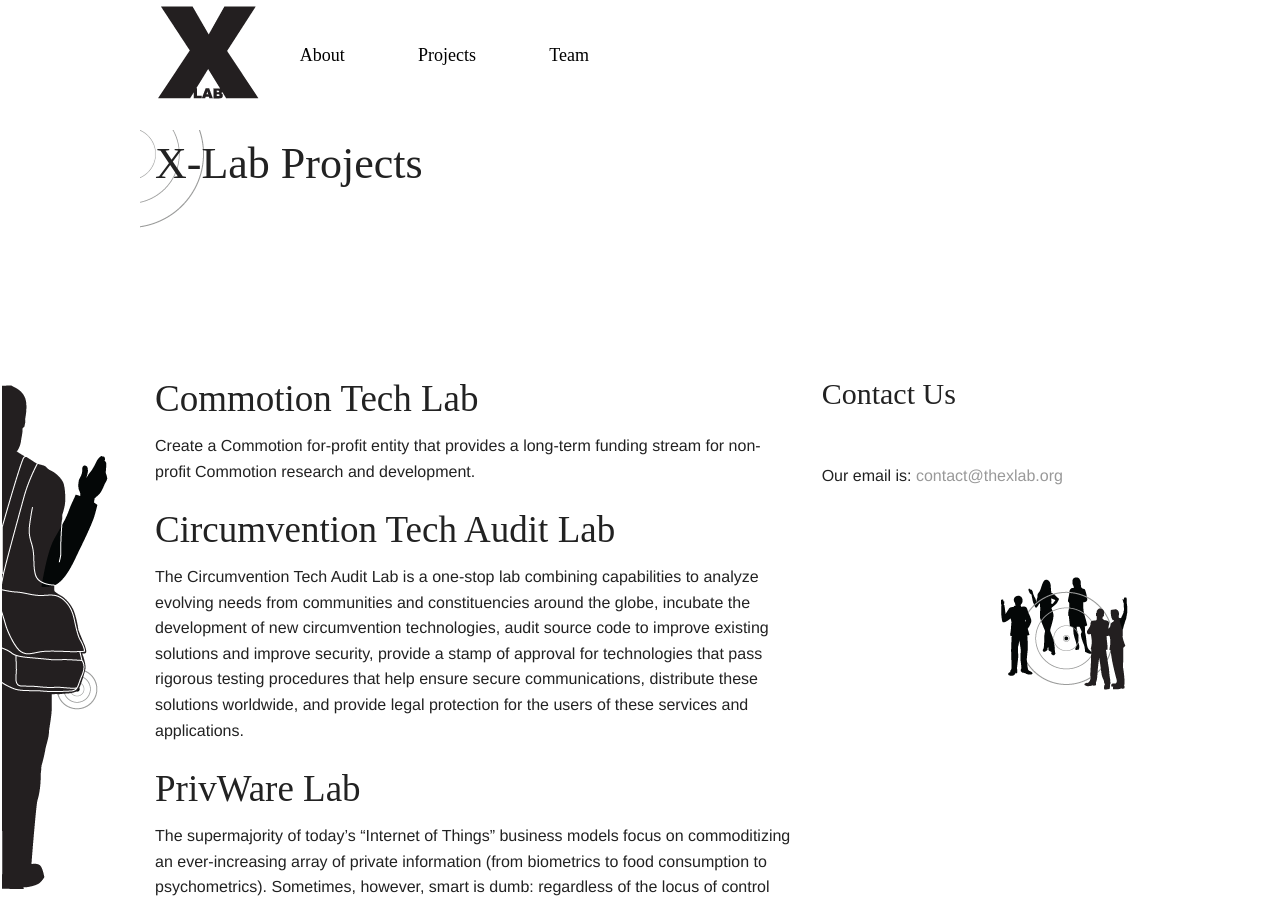
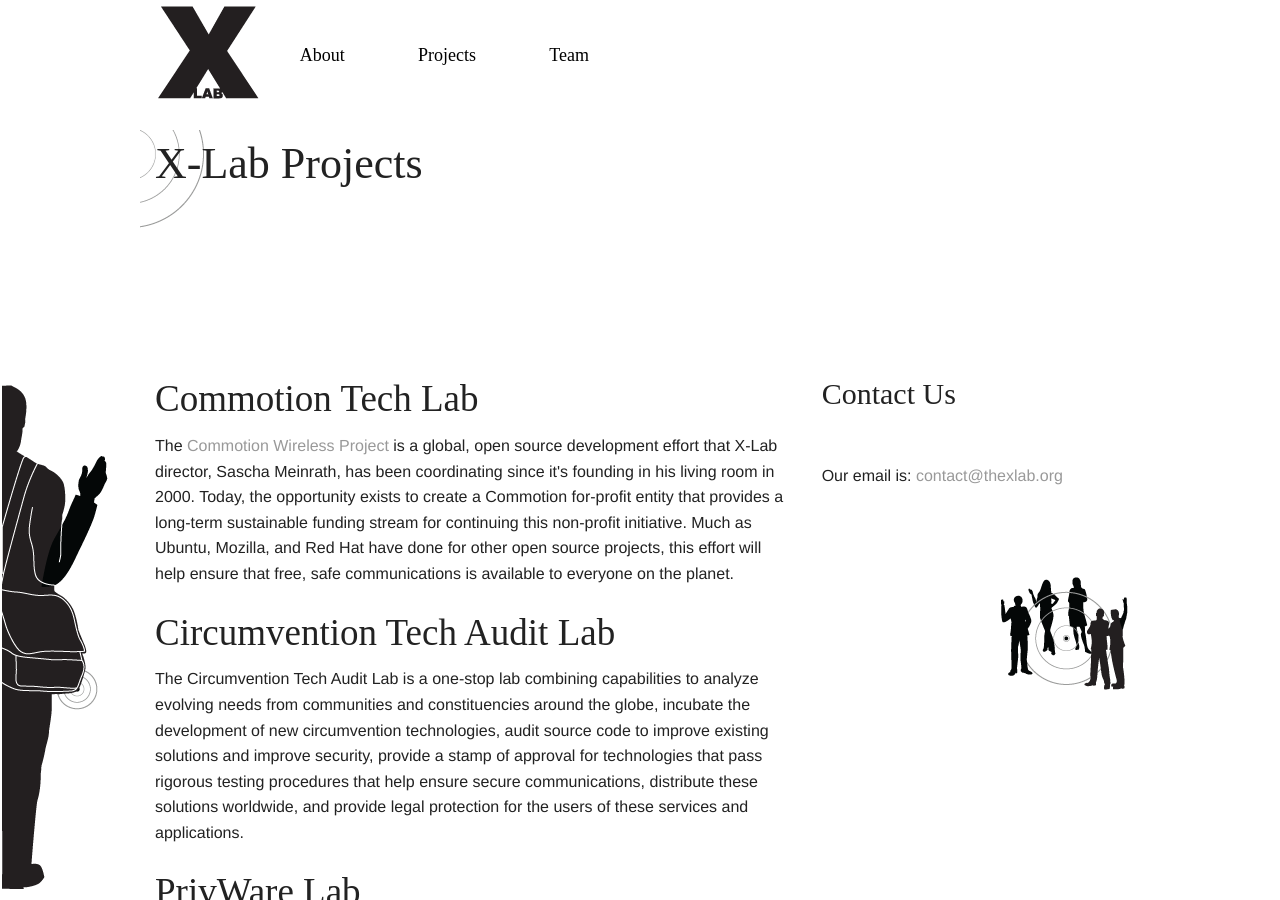
Before and after one commit to xlabrocks/X-Lab-Site, a Jekyll site: the page built from x-lab.org/projects/index.md, in a window 1280 px wide and 900 px high. Built offline with Jekyll 4.4.1, drawn with Linux system fonts in a browser that asks for light colours; nearby versions of some CDN libraries; some web fonts are replaced; library files that are not in the unit come from our copies.

Commit message:
Updated index.md

```diff
--- a/x-lab.org/projects/index.md
+++ b/x-lab.org/projects/index.md
@@ -11,7 +11,7 @@ published: true
 
 <h2>Commotion Tech Lab</h2>
 
-<p>Create a Commotion for-profit entity that provides a long-term funding stream for non-profit Commotion research and development. </p>
+<p>The <a href="http://commotionwireless.net">Commotion Wireless Project</a> is a global, open source development effort that X-Lab director, Sascha Meinrath, has been coordinating since it's founding in his living room in 2000.  Today, the opportunity exists to create a Commotion for-profit entity that provides a long-term sustainable funding stream for continuing this non-profit initiative.  Much as Ubuntu, Mozilla, and Red Hat have done for other open source projects, this effort will help ensure that free, safe communications is available to everyone on the planet.</p>
 
 <h2>Circumvention Tech Audit Lab</h2>
 
```
